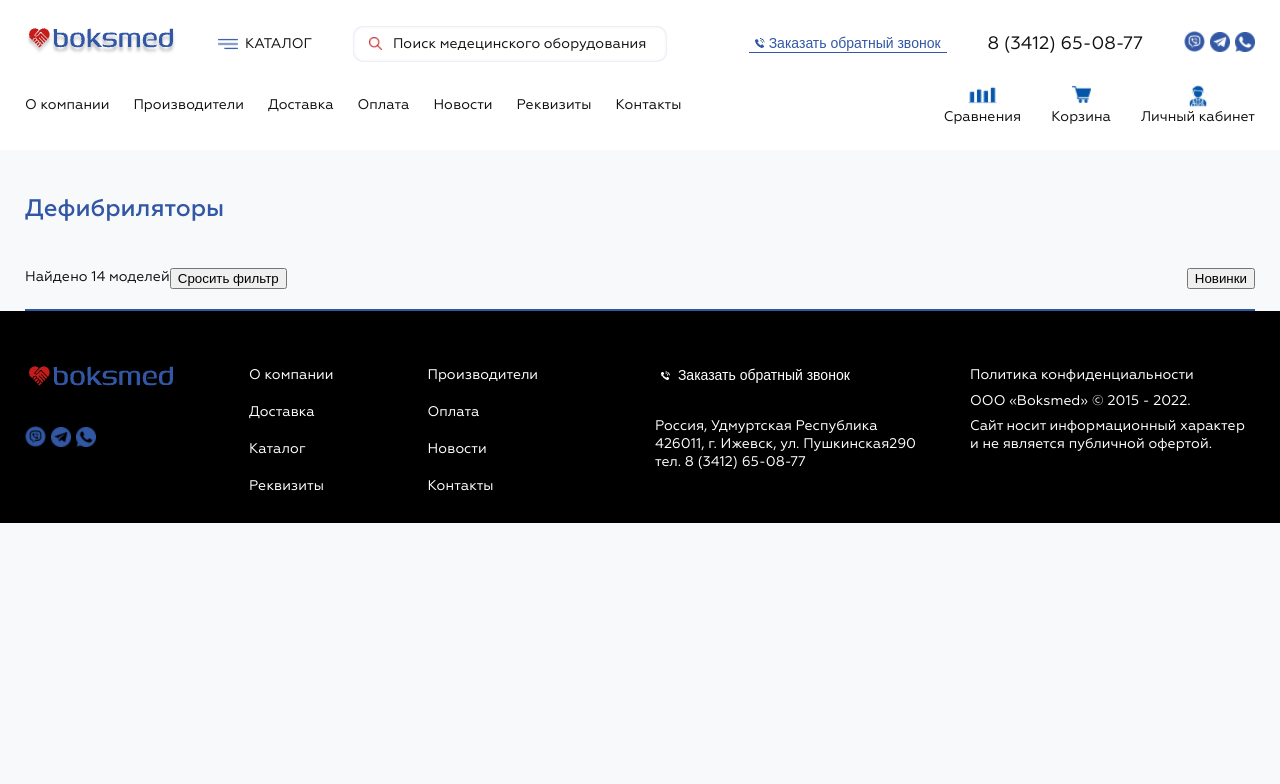
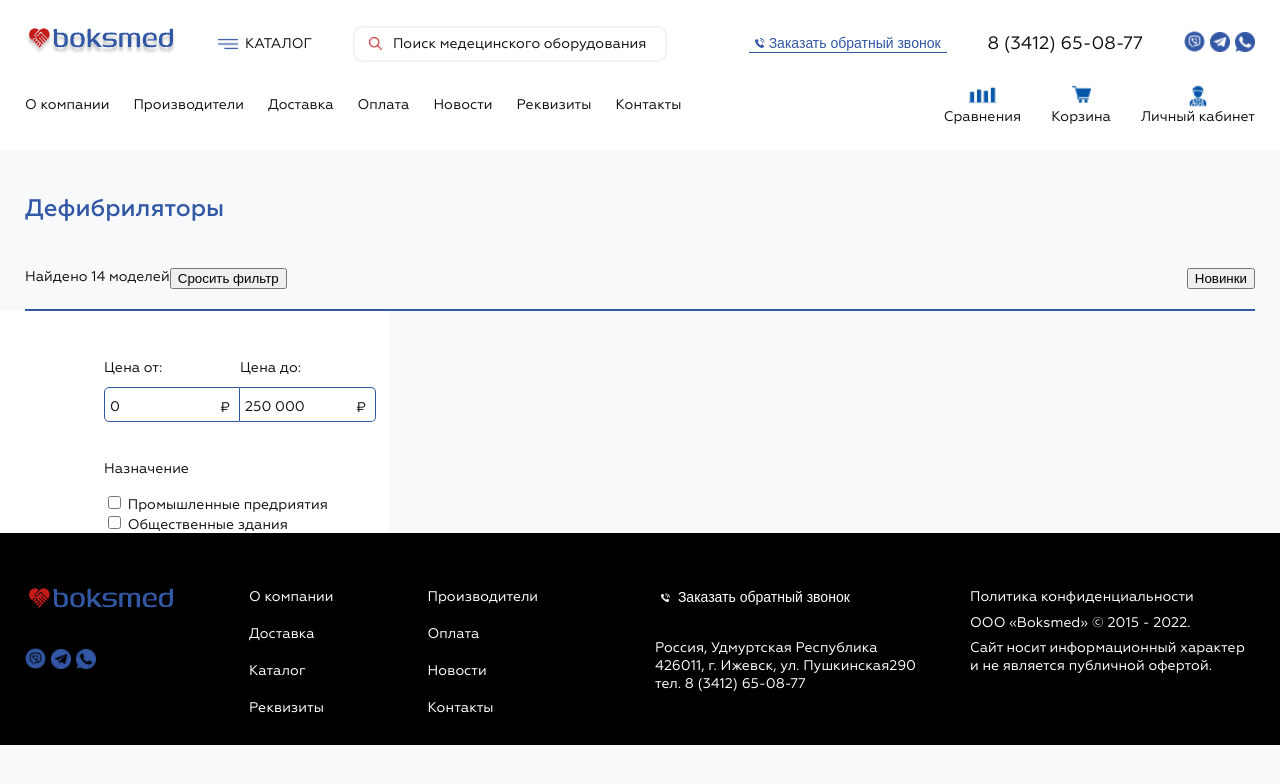
Before and after one commit to TepljakovKirill/medtechnica, a Nuxt app: page /catalog/defibrillator in a window 1280 px wide. Shown: the top 784 px of the page. Built offline with nearby package versions, Linux system fonts and the light colour scheme.

Commit message:
начал вёрстку фильтра раздела Дефибрилляторы

```diff
--- /dev/null
+++ b/components/SidebarDifibrillator.vue
@@ -0,0 +1,123 @@
+<script setup>
+</script>
+
+<template>
+  <div class="defibrillator-container flex">
+    <div class="defibrillator-filter">
+      <div class="form-group-price flex">
+        <label class="priceFrom-label" for="priceFrom"
+          >Цена от:
+          <div class="input-wrapper">
+            <input
+              type="text"
+              id="priceFrom"
+              name="priceFrom"
+              class="priceFrom-input"
+              placeholder="0"
+            />
+            <span class="currency">₽</span>
+          </div>
+        </label>
+
+        <label class="priceUpTo-label" for="priceUpTo"
+          >Цена до:
+          <div class="input-wrapper">
+            <input
+              type="text"
+              id="priceUpTo"
+              name="priceUpTo"
+              class="priceUpTo-input"
+              placeholder="250 000"
+            />
+            <span class="currency">₽</span>
+          </div>
+        </label>
+      </div>
+      <div class="form-group-filter">
+        <p class="form-group-filter__title">Назначение</p>
+        <div class="form-group__wrap flex">
+          <label><input type="checkbox" /> Промышленные предриятия</label>
+          <label><input type="checkbox" /> Общественные здания</label>
+        </div>
+      </div>
+    </div>
+  </div>
+</template>
+
+<style scoped>
+.defibrillator-container {
+  width: 389px;
+  justify-content: end;
+  padding-top: 48px;
+  padding-right: 12px;
+  background-color: #fff;
+}
+
+.defibrillator-filter {
+  max-width: 273px;
+}
+
+.form-group-price {
+  margin-bottom: 38px;
+}
+
+.input-wrapper {
+  position: relative;
+  display: inline-block;
+}
+
+.currency {
+  position: absolute;
+  right: 10px;
+  top: 50%;
+  font-size: 14px;
+  color: #111;
+}
+
+.priceFrom-label,
+.priceUpTo-label {
+  color: #111;
+  font-family: "Geometria";
+  font-size: 14px;
+}
+
+.priceFrom-input,
+.priceUpTo-input {
+  margin-top: 11px;
+  padding-top: 10px;
+  padding-bottom: 6px;
+  padding-left: 5px;
+  padding-right: 25px;
+  width: 136px;
+  outline: none;
+  border: 1px solid #3257a4;
+  font-family: "Geometria";
+}
+
+.priceFrom-input {
+  border-radius: 5px 0px 0px 5px;
+}
+
+.priceUpTo-input {
+  border-radius: 0px 5px 5px 0px;
+}
+
+.priceFrom-input::placeholder,
+.priceUpTo-input::placeholder {
+  font-size: 14px;
+  color: #111;
+}
+
+.priceUpTo-input {
+  border-left: none;
+}
+
+.form-group-filter__title {
+  padding-bottom: 16px;
+  color: #111;
+}
+
+.form-group__wrap {
+  flex-direction: column;
+}
+</style>
--- a/pages/catalog/defibrillator.vue
+++ b/pages/catalog/defibrillator.vue
@@ -2,6 +2,7 @@
 </script>
 
 <template>
+  <div>
     <div class="container">
       <h1 class="defibrillator-title">Дефибриляторы</h1>
       <div class="defibrillator-settngs flex">
@@ -9,7 +10,11 @@
           <p class="defibrillator-total">Найдено 14 моделей</p>
           <button class="defibrillator-reset">Сросить фильтр</button>
         </div>
-      <button class="defibrillator-filter">Новинки</button>
+        <button class="defibrillator-new">Новинки</button>
+      </div>
+    </div>
+    <div class="wrap-container">
+      <SidebarDifibrillator />
     </div>
   </div>
 </template>
```
Also changed, not shown: assets/images/border.png (added), public/images/border.png (added). Lines whose indentation alone changed are shown as unchanged.
